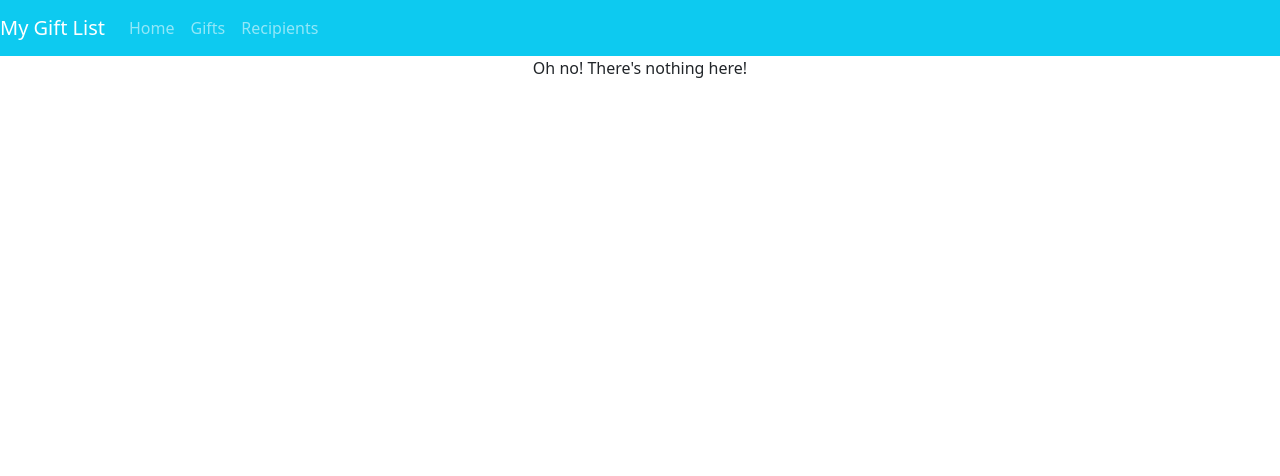
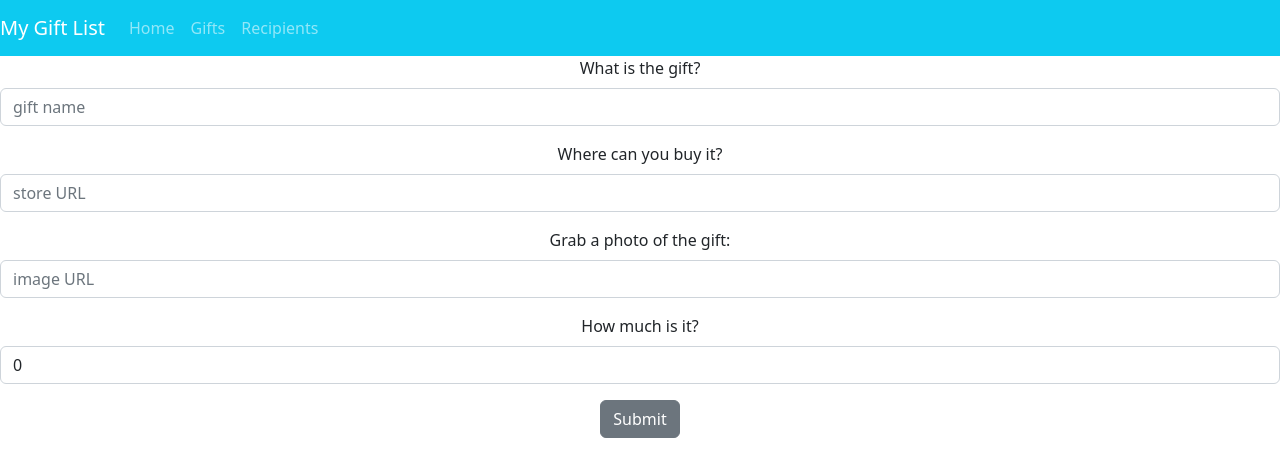
Before and after one commit to eo-lind/MyGiftList, a React (Create React App) app in the folder MyGiftList/client/: page /gifts/add in a window 1280 px wide. Shown: the top 476 px of the page. Built offline with nearby package versions, Linux system fonts and the light colour scheme; no server answers.

Commit message:
add gift functionality working on client side

```diff
--- a/MyGiftList/client/src/components/ApplicationViews.js
+++ b/MyGiftList/client/src/components/ApplicationViews.js
@@ -2,6 +2,7 @@ import React from "react"
 import { Routes, Route } from "react-router-dom"
 import GiftList from "./GiftList"
 import RecipientList from "./RecipientList"
+import GiftForm from "./GiftForm"
 
 const ApplicationViews = () => {
   return (
@@ -11,6 +12,7 @@ const ApplicationViews = () => {
 
               <Route path="gifts">
                   <Route index element={<GiftList />} />
+                  <Route path="add" element={<GiftForm />} />
               </Route>
 
               <Route path="recipients">
--- /dev/null
+++ b/MyGiftList/client/src/components/GiftForm.js
@@ -0,0 +1,93 @@
+import React, { useState } from "react";
+import { useNavigate } from "react-router-dom";
+import { Button, Form, FormGroup, Label, Input, FormText } from "reactstrap";
+import { addGift } from "../modules/giftManager";
+
+const GiftForm = () => {
+  const emptyGiftObj = {
+    name: "",
+    shopUrl: "",
+    imageUrl: "",
+    price: 0.0
+  }
+
+  const [gift, setGift] = useState(emptyGiftObj)
+  const navigate = useNavigate();
+
+  const handleInputChange = (evt) => {
+    const value = evt.target.value
+    const key = evt.target.id
+    const giftCopy = { ...gift }
+    giftCopy[key] = value
+
+    setGift(giftCopy)
+  }
+
+  const handleSave = (evt) => {
+    evt.preventDefault()
+
+    addGift(gift).then((taco) => {
+      navigate("/gifts")
+    })
+  }
+
+  return (
+      <Form>
+          <FormGroup>
+              <Label for="name">What is the gift?</Label>
+              <Input
+                  type="text"
+                  name="name"
+                  id="name"
+                  placeholder="gift name"
+                  value={gift.name}
+                  onChange={handleInputChange}
+              />
+          </FormGroup>
+
+          <FormGroup>
+              <Label for="shopUrl">Where can you buy it?</Label>
+              <Input
+                  type="text"
+                  name="shopUrl"
+                  id="shopUrl"
+                  placeholder="store URL"
+                  value={gift.shopUrl}
+                  onChange={handleInputChange}
+              />
+          </FormGroup>
+
+          <FormGroup>
+              <Label for="imageUrl">Grab a photo of the gift:</Label>
+              <Input
+                  type="text"
+                  name="imageUrl"
+                  id="imageUrl"
+                  placeholder="image URL"
+                  value={gift.imageUrl}
+                  onChange={handleInputChange}
+              />
+          </FormGroup>
+
+          <FormGroup>
+              <Label for="price">How much is it?</Label>
+              <Input
+                  type="number"
+                  min="0.01"
+                  name="price"
+                  id="price"
+                  placeholder="0.00"
+                  value={gift.price}
+                  onChange={handleInputChange}
+              />
+          </FormGroup>
+
+          <Button className="btn btn-primary" onClick={handleSave}>
+            Submit
+          </Button>
+      </Form>
+  )
+
+}
+
+export default GiftForm
--- a/MyGiftList/client/src/components/GiftList.js
+++ b/MyGiftList/client/src/components/GiftList.js
@@ -1,6 +1,7 @@
 import React, { useEffect, useState } from "react"
 import { getAllGifts } from "../modules/giftManager"
 import Gift from "./Gift"
+import { Link } from "react-router-dom"
 
 const GiftList = () => {
     const [gifts, setGifts] = useState([])
@@ -16,6 +17,9 @@ const GiftList = () => {
 
     return (
         <div className="container">
+            <div>
+            <Link to="/gifts/add">Add New Gift</Link>
+            </div>
             {/* ----------ALL GIFTS---------- */}
             <div className="row justify-content-center">
                 <h4>All Gifts</h4>
--- a/MyGiftList/client/src/modules/giftManager.js
+++ b/MyGiftList/client/src/modules/giftManager.js
@@ -3,3 +3,13 @@ const baseUrl = "/api/gift"
 export const getAllGifts = () => {
   return fetch(baseUrl).then((response) =>response.json())
 }
+
+export const addGift = (gift) => {
+  return fetch(baseUrl, {
+    method: "POST",
+    headers: {
+      "Content-Type": "application/json",
+    },
+    body: JSON.stringify(gift)
+  })
+}
```
